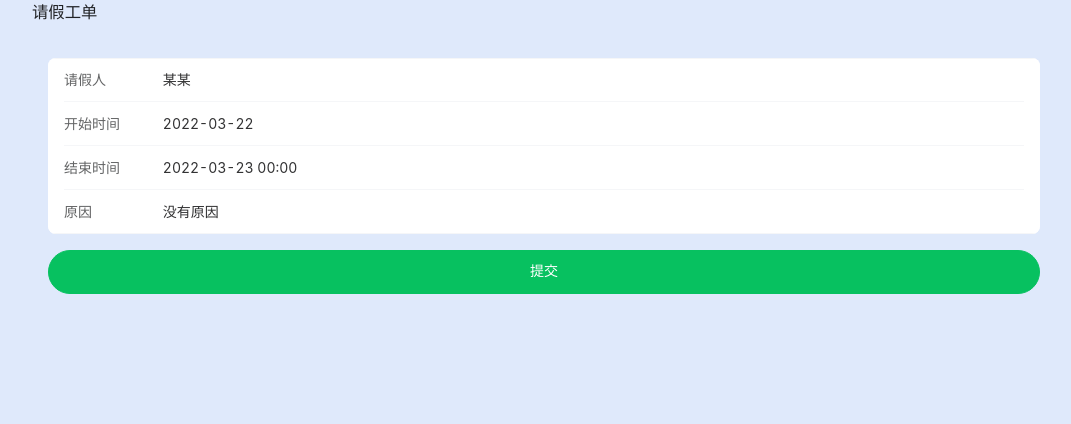
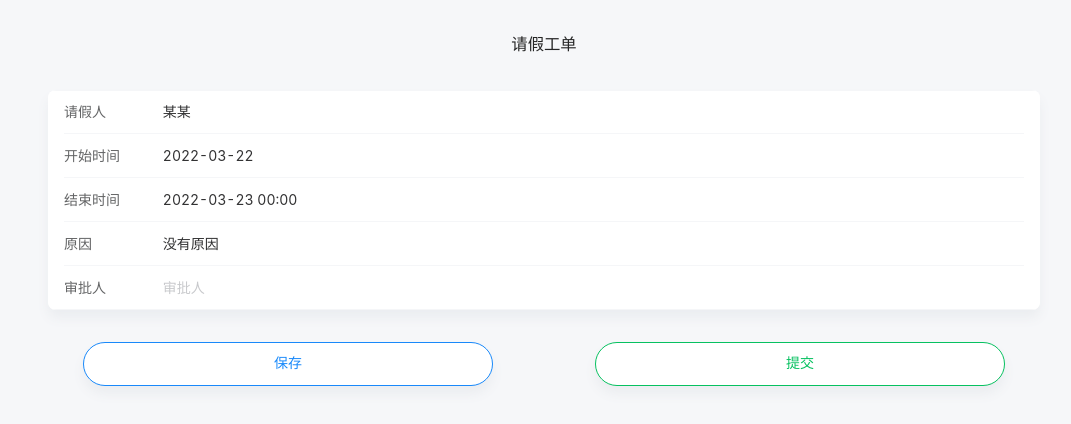
Before and after one commit to scavengerbo/wx-html, a Vue app: page /#/agencyMatters in a window 1280 px wide. Shown: the top 424 px of the page, without its empty margins (96-1167 px from the left). Built offline with nearby package versions, Linux system fonts and the light colour scheme; what mand-mobile would draw is missing.

Commit message:
新增功能20220323

```diff
--- a/src/components/Login.vue
+++ b/src/components/Login.vue
@@ -2,8 +2,8 @@
   <div style="margin:auto">
     <div style="margin-top: 8rem">
       <div style="width: 20rem;margin: auto">
-        <h3>wp管理系统</h3>
-        <van-form :model='account' style="margin-top: 4rem">
+        <h3 style="text-align:center;">wp管理系统</h3>
+        <van-form :model='account' style="margin-top: 4rem;">
           <van-cell-group inset>
             <van-field
               v-model="account.username"
@@ -82,6 +82,6 @@ export default {
 
 <style>
   body {
-    background: #DFE9FB;
+    background: #f6f7f9;
   }
 </style>
--- a/src/components/agencyMatters.vue
+++ b/src/components/agencyMatters.vue
@@ -1,10 +1,10 @@
 <template>
-  <div style="margin:auto">
+  <div>
     <div style="width: 80%;margin: auto">
-      <div>
-        <h3>请假工单</h3>
-        <van-form :model='account' style="margin-top: 2rem">
-          <van-cell-group inset>
+      <div style="margin-top: 2rem">
+        <h3 style="text-align:center;">请假工单</h3>
+        <van-form :model='account' style="margin-top: 2rem;">
+          <van-cell-group inset style="box-shadow: 0 8px 12px #ebedf0;">
             <van-field
               v-for="(item,index) in agencyMatters" :key="index"
               v-model="item.vl"
@@ -12,24 +12,31 @@
               :label="item.name"
               :placeholder="item.name"
               :rules="[{ required: true, message: account.usermessage }]"
-              @focus="inputFocus(item)"
+              @focus="inputFocus(item,index)"
+              :readonly="item.readonly"
             />
           </van-cell-group>
         </van-form>
-        <div style="margin: 16px;">
-          <van-button round block type="primary" @click="handleLogin">
+        <div style="height: 1rem"></div>
+        <div style="padding-top: 1rem;display:flex;justify-content: space-around">
+          <van-button plain round  type="info" @click="submitForm" style="width: 40%;box-shadow: 0 8px 12px #ebedf0;">
+            保存
+          </van-button>
+          <van-button plain round  type="primary" @click="submitForm" style="width: 40%;box-shadow: 0 8px 12px #ebedf0;">
             提交
           </van-button>
         </div>
+        <van-popup v-model="isDatePickerShow" position="bottom">
         <van-datetime-picker
           v-model="currentDate"
           type="datetime"
-          title="选择完整时间"
+          title="年月日时分"
           :min-date="minDate"
           :max-date="maxDate"
-          v-show="isDatePickerShow"
-          @confirm="isDatePickerShow=false"
+          @confirm="dateConfirm"
+          @cancel="isDatePickerShow = false"
         />
+        </van-popup>
 
         <van-popup v-model="showPicker" position="bottom">
           <van-picker
@@ -55,85 +62,75 @@ export default {
         pwdmessage: '请填写密码',
         pwdrule: true
       },
-      result: '',
       columns: ['杭州', '宁波', '温州', '嘉兴', '湖州'],
       minDate: new Date(2020, 0, 1),
-      maxDate: new Date(2025, 10, 1),
+      maxDate: new Date(2099, 10, 1),
       currentDate: new Date(), // 年月日选择器默认时间
       showPicker: false,
       isDatePickerShow: false, // 是否拉起年月日选择器
-      isDatePickerShowMore: false, // 是否拉起时间选择器
-      datePickerValue: '', // 年月日选择器选中的值
-      currentDateMore: new Date(), // 时间选择器默认时间
-      datePickerValueMore: '', // 时间选择器选中的值
-      userForm: {}, // 最后提交的表单--注册触发--暂时未使用
       agencyItem: {}, // 当前选择的元素信息
 
-      agencyMatters: [{ name: '请假人', order: 0, type: 1, vl: '某某' },
-        { name: '开始时间', order: 1, type: 3, vl: '2022-03-22' }, { name: '结束时间', order: 2, type: 4, vl: '2022-03-23 00:00' }, { name: '原因', order: 3, type: 1, vl: '没有原因' }]
+      agencyMatters: [{ name: '请假人', order: 0, type: 1, vl: '某某', readonly: false },
+        { name: '开始时间', order: 1, type: 3, vl: '2022-03-22', readonly: true },
+        { name: '结束时间', order: 2, type: 4, vl: '2022-03-23 00:00', readonly: true },
+        { name: '原因', order: 3, type: 1, vl: '没有原因', readonly: true },
+        { name: '审批人', order: 4, type: 5, vl: this.value, readonly: true }]
     }
   },
-  created () {
-    // 设置年月日选择器默认值
-    this.datePickerValue = this.timeAdd0(new Date().getFullYear()) + '-' + this.timeAdd0((new Date().getMonth() + 1)) + '-' + this.timeAdd0((new Date().getDate()))
-    // 设置时间选择器默认值
-    this.datePickerValueMore = this.timeAdd0(new Date().getFullYear()) + '-' + this.timeAdd0((new Date().getMonth() + 1)) + '-' + this.timeAdd0((new Date().getDate())) + ' ' + this.timeAdd0((new Date().getHours())) + ':' + this.timeAdd0((new Date().getMinutes()))
-  },
-  mounted () {
-    // 可以在这查询agencyMatters
-  },
   methods: {
-    // 年月日选择器 赋值
-    onDatePickerConfirm (columnsValue) {
-      this.agencyItem.vl = this.$refs.datePicker.getFormatDate('yyyy-MM-dd')
-    },
-    // 时间选择器 赋值
-    onDatePickerConfirmMore (columnsValue) {
-      this.agencyItem.vl = this.$refs.datePickerMore.getFormatDate('yyyy-MM-dd hh:mm')
-    },
     // input触发时判断
-    inputFocus (item) {
+    inputFocus (item, index) {
       console.log('inputFocus==>>')
       this.agencyItem = item
+      // item.vl = 'a'
       if (item.type === 3) {
         // 日期选择器
         this.isDatePickerShow = true
       } else if (item.type === 4) {
         // 时间选择器
         this.isDatePickerShowMore = true
-      } else {
+      } else if (item.type === 5) {
         this.showPicker = true
       }
     },
-    // 注册
     submitForm () {
       // var params = {}
       // 入参--提交
       console.log('agencyMatters==>>>', this.agencyMatters)
     },
-    testaa () {
-      console.log(this.currentDate)
+    onConfirm (value) {
+      this.showPicker = false
+      console.log(value)
+      this.agencyItem.vl = value
     },
-    onConfirm (value) {
-      console.log(value)
-    }
-  },
-  computed: {
-    // 日期格式规范
-    timeAdd0: function () {
-      return function (str) {
-        var arr = str + ''
-        if (arr.length <= 1) {
-          arr = '0' + arr
-        }
-        return arr
+    dateConfirm (value) {
+      this.isDatePickerShow = false
+      console.log(this.getDateYS(value))
+      console.log(this.getDateYD(value))
+      console.log(this.getDateYS(new Date()))
+      this.agencyItem.vl = this.getDateYS(value)
+    },
+    timeAdd0 (str) {
+      var arr = str + ''
+      if (arr.length <= 1) {
+        arr = '0' + arr
       }
+      return arr
+    },
+    getDateYS (date) {
+      return this.timeAdd0(date.getFullYear()) + '-' +
+        this.timeAdd0((date.getMonth() + 1)) + '-' + this.timeAdd0((date.getDate())) +
+        ' ' + this.timeAdd0((date.getHours())) + ':' + this.timeAdd0((date.getMinutes()))
+    },
+    getDateYD (date) {
+      return this.timeAdd0(date.getFullYear()) + '-' +
+        this.timeAdd0((date.getMonth() + 1)) + '-' + this.timeAdd0((date.getDate()))
     }
   }
 }
 </script>
 <style>
 body {
-  background: #DFE9FB;
+  background: #f6f7f9;
 }
 </style>
```
